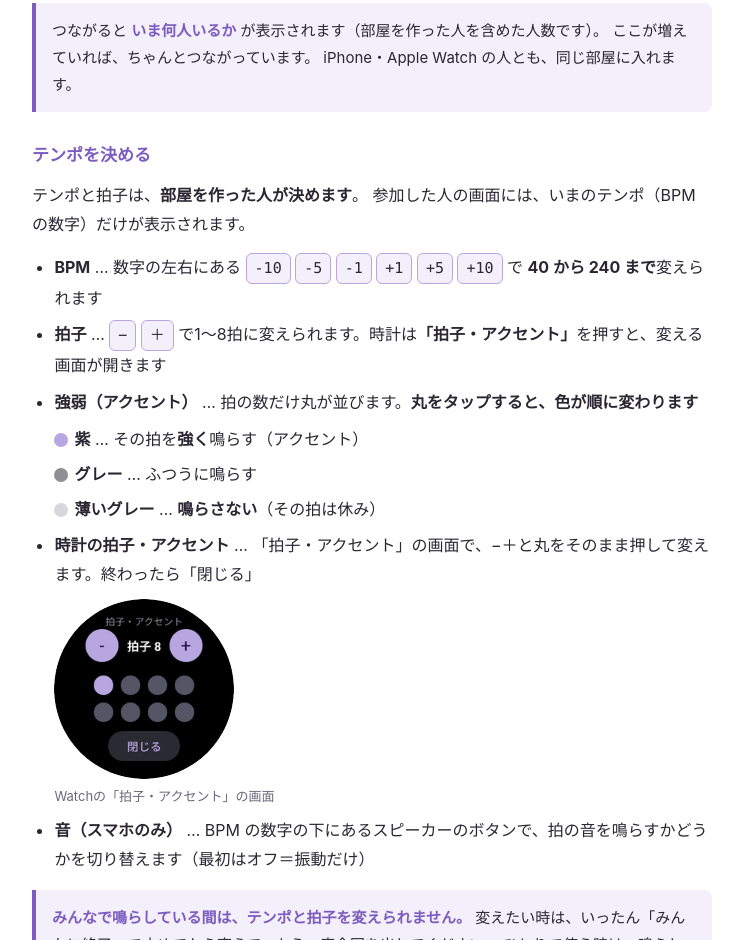
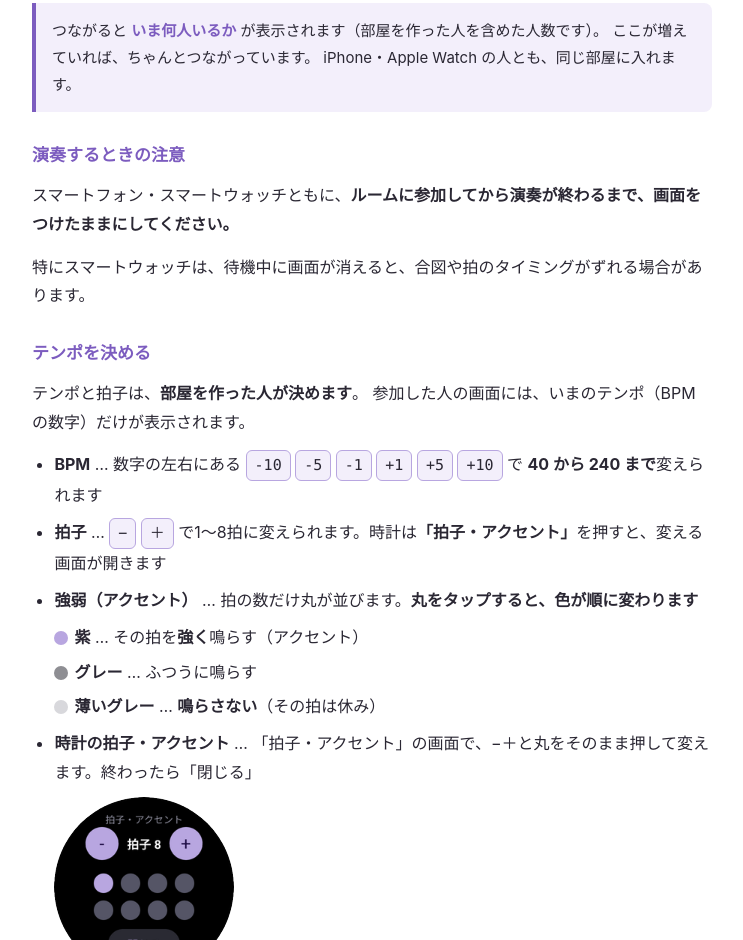
Before and after one commit to hanaasa-dev/minnademetronome-web, a plain HTML site: page tester.html in a window 1280 px wide. Shown: the part 7063-8003 px from the top of the page, without its empty margins (268-1011 px from the left). Drawn offline with Linux system fonts and the light colour scheme.

Commit message:
使い方（Android）：「演奏するときの注意」を参加の直後に追加（参加から演奏終了まで画面をつけたまま）
Co-Authored-By: Claude Opus 5.5 <noreply@anthropic.com>

```diff
--- a/tester.html
+++ b/tester.html
@@ -411,6 +411,10 @@ footer{
   iPhone・Apple Watch の人とも、同じ部屋に入れます。
 </div>
 
+<h3>演奏するときの注意</h3>
+<p>スマートフォン・スマートウォッチともに、<strong>ルームに参加してから演奏が終わるまで、画面をつけたままにしてください。</strong></p>
+<p>特にスマートウォッチは、待機中に画面が消えると、合図や拍のタイミングがずれる場合があります。</p>
+
 <h3>テンポを決める</h3>
 <p>
   テンポと拍子は、<strong>部屋を作った人が決めます</strong>。
```
